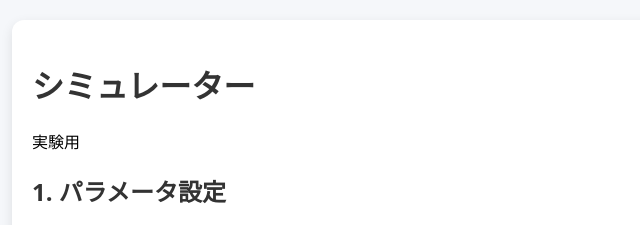
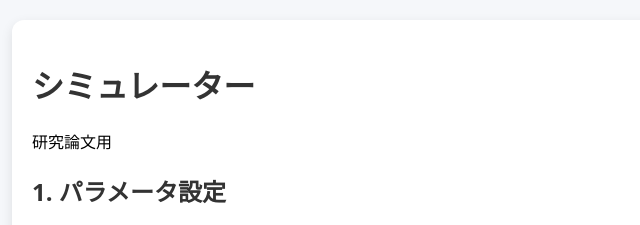
Before and after one commit to stu2230085-maker/stu2230085-maker.github.io, a plain HTML site: page index.html in a window 1280 px wide. Shown: the top 225 px of the page, 158-798 px from the left. Drawn offline with Linux system fonts and the light colour scheme.

Commit message:
Update index.html

```diff
--- a/index.html
+++ b/index.html
@@ -64,7 +64,7 @@
   <div class="container">
     <h1>シミュレーター</h1>
     <p>
-      実験用
+      研究論文用
     </p>
 
     <h2>1. パラメータ設定</h2>
```
